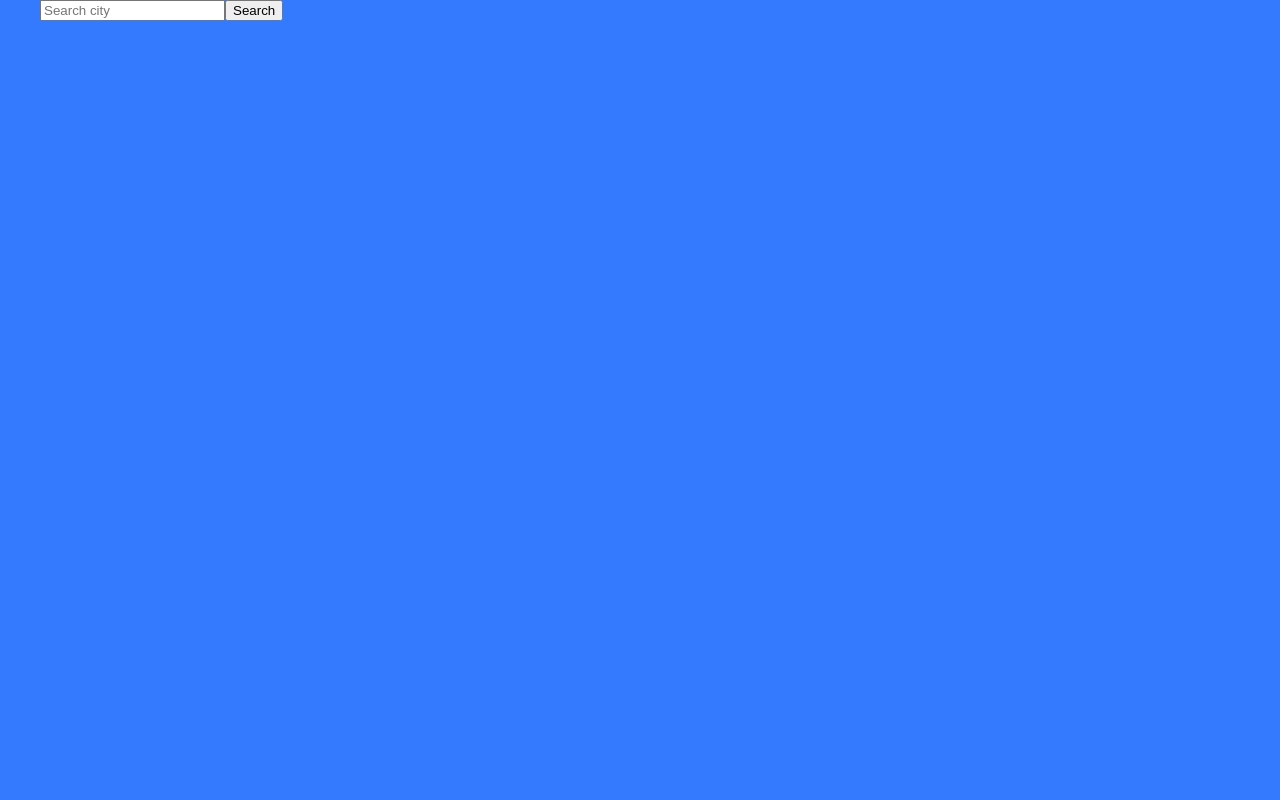
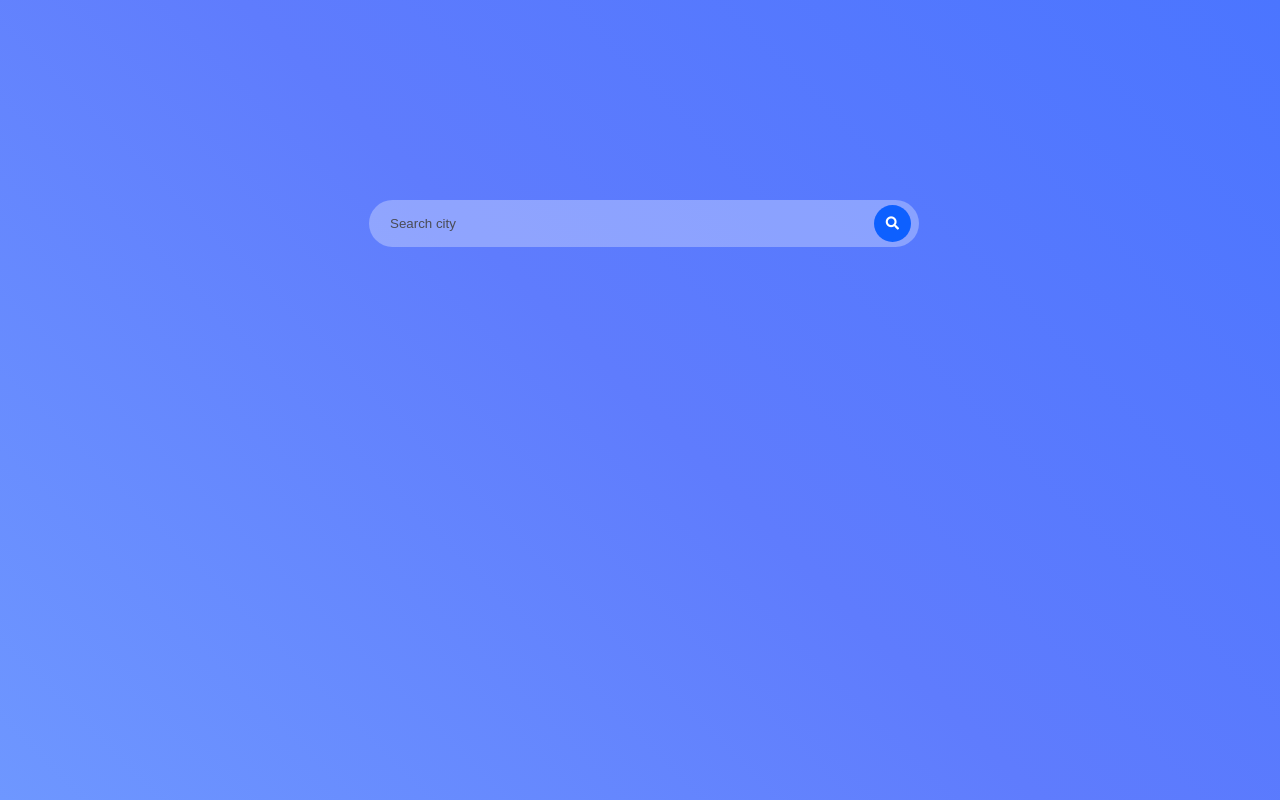
Before and after one commit to RaneeDEV/my-weather-app, a React (Create React App) app: page / in a window 1280 px wide. Built offline with nearby package versions, Linux system fonts and the light colour scheme.

Commit message:
Add search

```diff
--- a/public/index.html
+++ b/public/index.html
@@ -25,6 +25,7 @@
       Learn how to configure a non-root public URL by running `npm run build`.
     -->
     <title>Weather App</title>
+    <link rel="stylesheet" href="https://use.fontawesome.com/releases/v5.15.3/css/all.css" integrity="sha384-SZXxX4whJ79/gErwcOYf+zWLeJdY/qpuqC4cAa9rOGUstPomtqpuNWT9wdPEn2fk" crossorigin="anonymous">
   </head>
   <body>
     <noscript>You need to enable JavaScript to run this app.</noscript>
--- /dev/null
+++ b/src/components/SearchForm/SearchForm.css
@@ -0,0 +1,37 @@
+.search-form {
+  display: flex;
+  align-items: center;
+  justify-content: center;
+  padding: 200px 0 50px 0;
+}
+
+.search-input {
+  min-width: 550px;
+  padding: 15px 20px;
+  background-color: rgba(255, 255, 255, 0.3);
+  border: 1px solid transparent;
+  border-radius: 25px;
+}
+
+.search-input::placeholder {
+  color: rgba(66, 66, 66, 0.9);
+}
+
+.search-btn {
+  display: flex;
+  align-items: center;
+  justify-content: center;
+  cursor: pointer;
+  width: 37px;
+  height: 37px;
+  margin-left: -45px;
+  background-color: rgba(0, 89, 255, 0.9);
+  color: #fff;
+  border: 1px solid transparent;
+  border-radius: 50%;
+  transition: 0.25s ease-in-out;
+}
+
+.search-btn:hover {
+  background-color: rgba(0, 89, 255, 0.75);
+}
--- a/src/components/SearchForm/SearchForm.jsx
+++ b/src/components/SearchForm/SearchForm.jsx
@@ -1,4 +1,5 @@
 import React, { useState } from "react";
+import "./SearchForm.css";
 
 import { getCurrentWeatherByName } from "../../api/oswm";
 import { useCities } from "./../../hooks/useWeatherData";
@@ -23,16 +24,17 @@ export default function SearchForm() {
   }
   return (
     <>
-      <form onSubmit={searchCity}>
+      <form onSubmit={searchCity} className="search-form">
         <input
           value={query}
           onChange={(e) => setQuery(e.target.value)}
           type="search"
           name="search"
+          className="search-input"
           placeholder="Search city"
           required
         />
-        <button type="submit">Search</button>
+        <button type="submit" className="search-btn"><i class="fas fa-search"></i></button>
       </form>
     </>
   );
--- a/src/components/WeatherCard/WeatherCard.module.css
+++ b/src/components/WeatherCard/WeatherCard.module.css
@@ -6,7 +6,7 @@
   margin: 25px auto;
   background-color: rgba(255, 255, 255, 0.4);
   -webkit-backdrop-filter: blur(20px);
-  backdrop-filter: blur(20px);
+  backdrop-filter: blur(10px);
   border: 1px solid rgba(255, 255, 255, 0.2);
   border-radius: 7px;
   box-shadow: 20px 20px 25px rgba(0, 0, 0, 0.2);
--- a/src/index.css
+++ b/src/index.css
@@ -54,7 +54,8 @@ body {
     sans-serif;
   -webkit-font-smoothing: antialiased;
   -moz-osx-font-smoothing: grayscale;
-   background: rgba(0, 89, 255, 0.8);
+   background: linear-gradient(45deg, rgb(110, 151, 255), rgb(95, 124, 253), rgb(75, 117, 255)) no-repeat 0 0 / 100%;
+   min-height: 100vh;
 }
 
 code {
```
